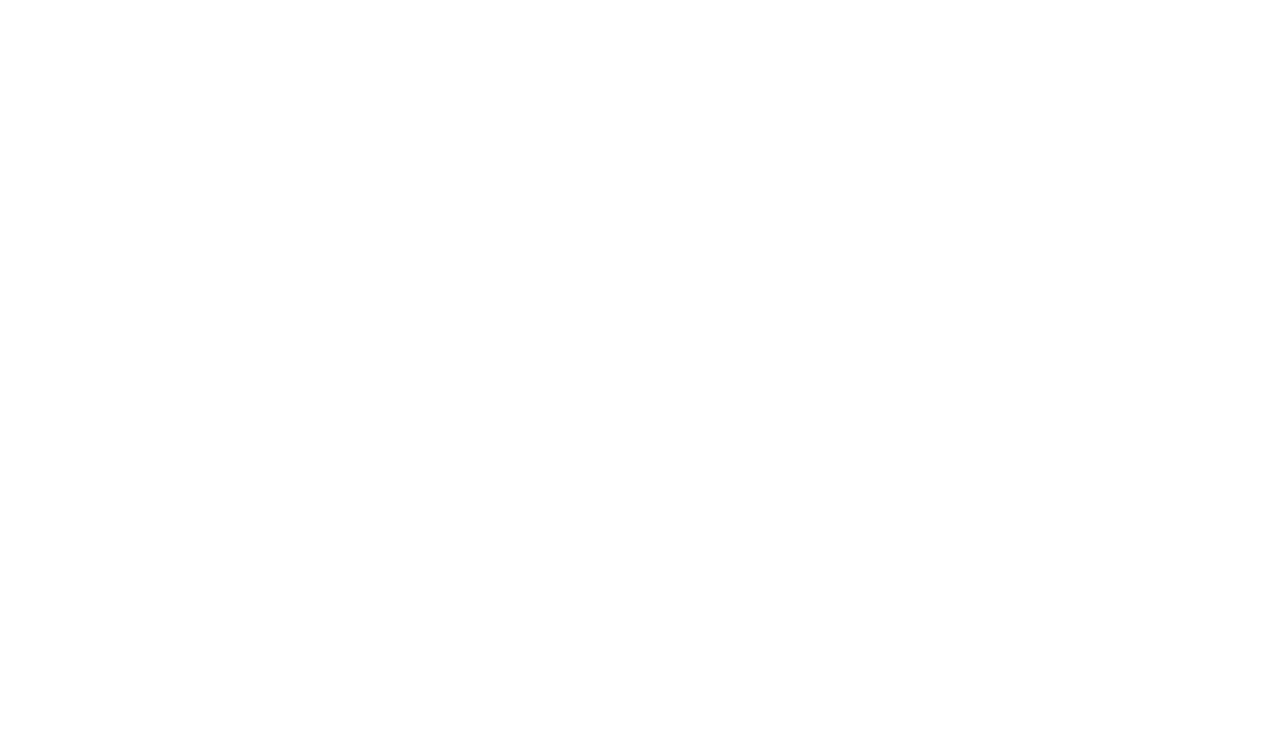
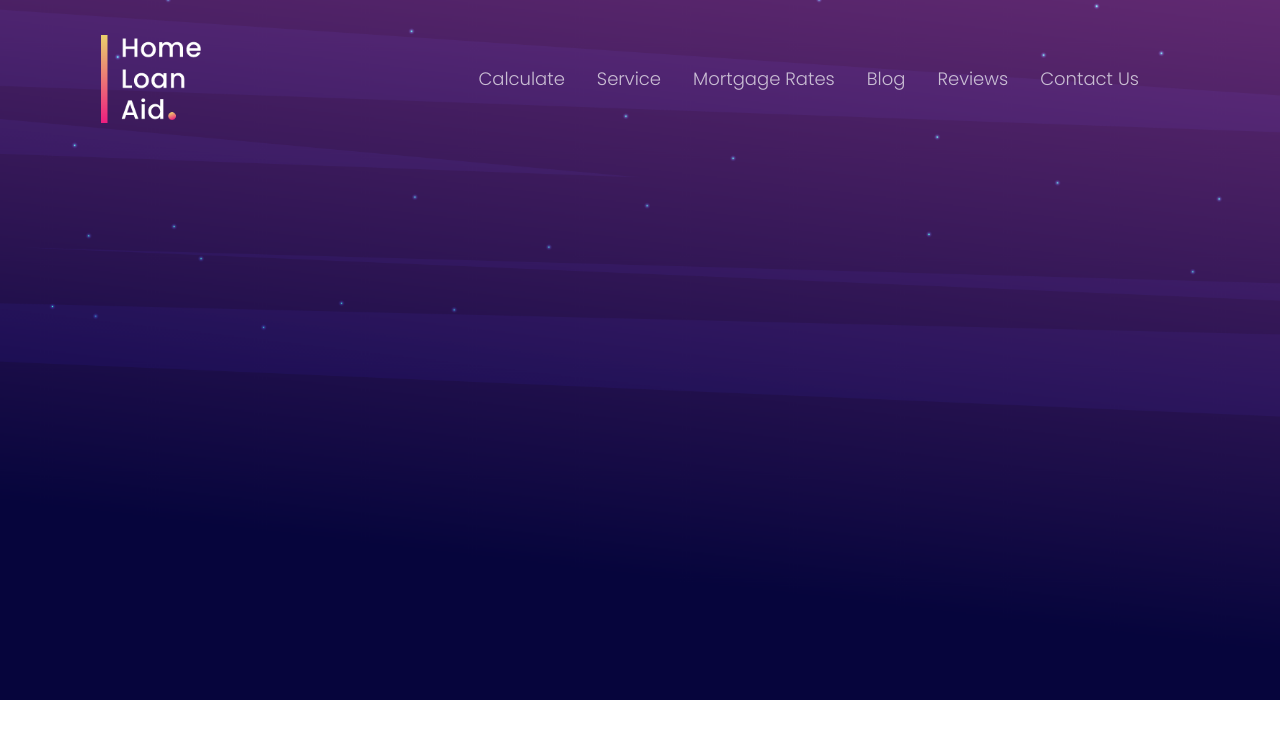
Before and after one commit to AbuSayedDev/homelandaid-landingPage, a plain HTML site: page index.html in a window 1280 px wide. Drawn offline with nearby package versions, Linux system fonts and the light colour scheme.

Commit message:
nav bar integrations

```diff
--- a/assets/css/style.css
+++ b/assets/css/style.css
@@ -1,42 +1,151 @@
-/*
-    * Project Name: Home Land Aid
-    * Project Athor: Abu Sayed
-    * Project Athor URL: https://abusayed.info/
-    * Project Date: 29/08/2021
-*/
+/*=========================================================
+Author              : Abu Sayed
+Author URL          : https://abusayed.info/
+Template Name       : Home Land Aid
+Version             : 1.1
+Template Start Date : Home Land Aid
+==============================================================*/
 
+/*=============================================================
+    CSS INDEX
+    =============================
+    01.GENERAL STYLE (body, link color, buttons etc.)
+    02.START HEADER STYLE
+
+*=============================================================*/
+
+/*===================================*
+  01.GENERAL STYLE
+*===================================*/
 
 html,
 body {
-    padding: 0;
-    margin: 0;
+    -webkit-font-smoothing: antialiased;
+    -moz-font-smoothing: antialiased;
+    -o-font-smoothing: antialiased;
+    -moz-osx-font-smoothing: grayscale;
+    font-smoothing: antialiased;
 }
 
-ul {
-    padding: 0;
-    margin: 0;
+body {
+    /* background: #06053C none repeat scroll 0 0; */
+    color: #2A2A2A;
+    font-family: 'Poppins', sans-serif;
+    font-size: 16px;
 }
 
-ul>li {
-    list-style: none;
-    font-weight: 400;
+h1,
+h2,
+h3,
+h4,
+h5,
+h6 {
+    color: #FFFFFF;
+    font-family: 'Poppins', sans-serif;
 }
 
 p {
-    font-size: 16px;
-    line-height: 24px;
-    text-align: justify;
+    color: #FFFFFF;
+    line-height: 31px;
+    margin-bottom: 0px;
+    font-family: 'Poppins', Light;
+    font-size: 14px;
+    font-weight: 300;
 }
 
 a {
-    color: #FF0276;
+    color: #2A2A2A;
+    text-decoration: none;
+    -webkit-transition: all 0.3s ease-in-out;
+    transition: all .3s ease-in-out;
+}
+
+a:hover {
+    color: #2A2A2A;
     text-decoration: none;
 }
 
-a:hover {
-    text-decoration: none;
+a:focus {
+    outline: none;
 }
 
+img {
+    max-width: 100%;
+    width: 100%;
+}
+
+button {
+    -webkit-transition: all 0.3s ease-in-out;
+    transition: all .3s ease-in-out;
+}
+
+ul,
+li,
+ol {
+    margin: 0;
+    padding: 0;
+}
+
+.custom-btn {
+    padding: 1em 1.5em;
+    background-color: #FFDC2D;
+    border-radius: 10px;
+    font-size: 24px;
+    font-family: 'Poppins', Regular;
+    font-weight: 400;
+    text-align: center;
+    align-items: center;
+    color: #2A2A2A;
+    display: inline-block;
+}
+
+/*===================================*
+  02.START HEADER STYLE
+*===================================*/
+
+.header-wrapper {
+    width: 100%;
+    height: 700px;
+    background-image: url(../images/headerBanner2.png);
+    background-position: center top;
+    background-repeat: no-repeat;
+    background-size: cover;
+}
+
+
+/* nav-menu */
+
+.nav-menu .custom-nav {
+    padding-top: 30px !important;
+}
+
+.navbar-brand img {
+    width: 100px !important;
+}
+
+.navbar-nav .nav-item .nav-link {
+    font-size: 18px;
+    font-weight: 300;
+    font-family: 'Poppins', Light;
+    color: #CABED4;
+    padding-right: 1rem;
+    padding-left: 1rem;
+    position: relative;
+    display: inline-block;
+}
+
+/* .navbar-nav .nav-item .nav-link::before {
+    width: 20px;
+    height: 20px;
+    background-color: red;
+    position: absolute;
+    bottom: 0;
+    left: 0;
+} */
+
+.navbar-nav .nav-item .nav-link:hover {
+    color: #FFFFFF;
+}
 
 
 
--- a/index.html
+++ b/index.html
@@ -2,29 +2,67 @@
 <html lang="en">
     <head>
         <!-- Required meta tags -->
-    <meta charset="utf-8">
-    <meta name="viewport" content="width=device-width, initial-scale=1, shrink-to-fit=no">
-    <meta name="description" content="Free Web tutorials">
-    <meta name="keywords" content="HTML, CSS, JavaScript">
-    <meta name="author" content="Abu Sayed">
+        <meta charset="utf-8" />
+        <meta name="viewport" content="width=device-width, initial-scale=1, shrink-to-fit=no" />
+        <meta name="description" content="Free Web tutorials" />
+        <meta name="keywords" content="HTML, CSS, JavaScript" />
+        <meta name="author" content="Abu Sayed" />
 
         <!-- Bootstrap CSS -->
-    <link rel="stylesheet" href="assets/bootstrap/css/bootstrap.min.css">
-
+        <link rel="stylesheet" href="assets/bootstrap/css/bootstrap.min.css" />
         <!-- Fontawesome CSS -->
-    <link rel="stylesheet" href="assets/fontawesome/css/all.min.css">
-
-
+        <link rel="stylesheet" href="assets/fontawesome/css/all.min.css" />
+        <!-- Google Font -->
+        <link href="https://fonts.googleapis.com/css?family=Roboto:100,300,400,500,700,900&display=swap" rel="stylesheet" />
+        <link href="https://fonts.googleapis.com/css?family=Poppins:200,300,400,500,600,700,800,900&display=swap" rel="stylesheet" />
         <!-- Style CSS -->
-    <link rel="stylesheet" href="assets/css/style.css">
+        <link rel="stylesheet" href="assets/css/style.css" />
 
         <title>Home Land Aid</title>
     </head>
     <body>
+        <!-- HEADER -->
+        <div class="header-wrapper">
+            <div class="container">
+                <div class="row nav-menu">
+                    <div class="col-md-12">
+                        <nav class="navbar navbar-expand-lg navbar-light custom-nav">
+                            <a class="navbar-brand" href="index.html">
+                                <img src="assets/images/logo2.png" class="img-fluid" alt="Responsive image">
+                            </a>
+                            <button class="navbar-toggler" type="button" data-toggle="collapse" data-target="#navbarSupportedContent" aria-controls="navbarSupportedContent" aria-expanded="false" aria-label="Toggle navigation">
+                                <span class="navbar-toggler-icon"></span>
+                            </button>
 
-
-
-
+                            <div class="collapse navbar-collapse " id="navbarSupportedContent">
+                                <ul class="navbar-nav  justify-content-end ml-auto pr-4">
+                                    <li class="nav-item">
+                                        <a class="nav-link" href="#">Calculate</a>
+                                    </li>
+                                    <li class="nav-item">
+                                        <a class="nav-link" href="#">Service</a>
+                                    </li>
+                                    <li class="nav-item">
+                                        <a class="nav-link" href="#">Mortgage Rates</a>
+                                    </li>
+                                    <li class="nav-item">
+                                        <a class="nav-link" href="#">Blog</a>
+                                    </li>
+                                    <li class="nav-item">
+                                        <a class="nav-link" href="#">Reviews</a>
+                                    </li>
+                                    <li class="nav-item">
+                                        <a class="nav-link" href="#">Contact Us</a>
+                                    </li>
+                                </ul>
+                            </div>
+                        </nav>
+                    </div>
+                </div>
+                <!--// nav-menu -->
+            </div>
+        </div>
+        <!--// header-wrapper -->
 
         <!-- Optional JavaScript -->
         <!-- jQuery first, then Popper.js, then Bootstrap JS -->
```
Also changed, not shown: assets/images/headerBanner.png (added), assets/images/headerBanner2.png (added), assets/images/headerimg.png (added), assets/images/headerimg2.png (added), assets/images/logo.png (added), assets/images/logo2.png (added). Lines whose indentation alone changed are shown as unchanged.
